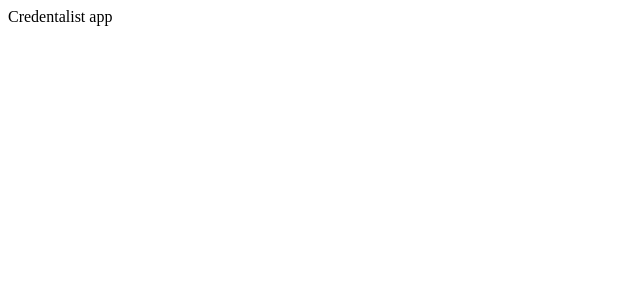
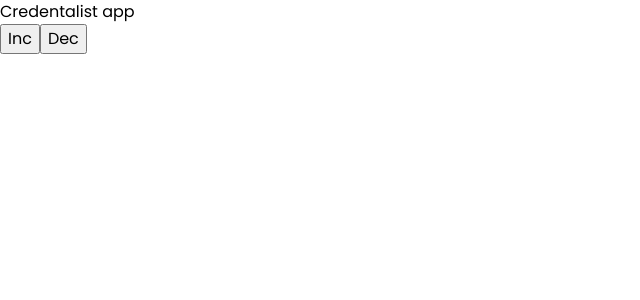
Before and after one commit to naHDop-tech/ui-credentalist, a React app: page / in a window 1280 px wide. Shown: the top 300 px of the page, without its empty margins (0-640 px from the left). Built offline with nearby package versions, Linux system fonts and the light colour scheme.

Commit message:
feat: add redux

```diff
--- a/src/App.tsx
+++ b/src/App.tsx
@@ -1,7 +1,17 @@
-import React from 'react';
+import './styles.css'
+import { useAppSelector, useAppDispatch } from "@root/store";
+
+import { selectCount, increment, decrement } from '@store/counter'
 
 export function App() {
+    const counter = useAppSelector(selectCount)
+    const dispatch = useAppDispatch()
     return (
-        <div>Credentalist app</div>
+        <>
+            <div>Credentalist app</div>
+            <div>{counter.value}</div>
+            <button onClick={() => dispatch(increment)}>Inc</button>
+            <button onClick={() => dispatch(decrement)}>Dec</button>
+        </>
     );
 }
--- a/src/bootstrap.js
+++ b/src/bootstrap.js
@@ -1,9 +1,13 @@
 import ReactDOM from 'react-dom/client';
+import { Provider } from 'react-redux'
 
 import { App } from './App';
+import { store } from '@store/init'
 
 const root = ReactDOM.createRoot(document.querySelector('#root'));
 
 root.render(
-    <App />
+    <Provider store={store}>
+        <App />
+    </Provider>
 );
--- /dev/null
+++ b/src/store/counter/index.ts
@@ -0,0 +1,54 @@
+import { createAction, createSlice, PayloadAction} from '@reduxjs/toolkit'
+import { RootState } from '@store/init'
+
+// Define a type for the slice state
+interface CounterState {
+    value: number
+}
+
+// Define the initial state using that type
+const initialState: CounterState = {
+    value: 0
+}
+
+export const incrementBy = createAction<number>('incrementBy')
+export const decrementBy = createAction<number>('decrementBy')
+
+export const counterSlice = createSlice({
+    name: 'counter',
+    initialState,
+    reducers: {
+        increment: state => {
+            // Redux Toolkit allows us to write "mutating" logic in reducers. It
+            // doesn't actually mutate the state because it uses the Immer library,
+            // which detects changes to a "draft state" and produces a brand new
+            // immutable state based off those changes
+            // @ts-ignore
+            state.value += 1
+        },
+        decrement: state => {
+            // @ts-ignore
+            state.value -= 1
+        },
+        incrementByAmount: (state, action: PayloadAction<number>) => {
+            // @ts-ignore
+            state.value += action.payload
+        }
+    },
+    extraReducers: (builder) => {
+        builder.addCase(incrementBy, (state, action) => {
+            return state + action.payload
+        })
+        builder.addCase(decrementBy, (state, action) => {
+            return state - action.payload
+        })
+    },
+})
+
+export const { increment, decrement, incrementByAmount } = counterSlice.actions
+
+// Other code such as selectors can use the imported `RootState` type
+// @ts-ignore
+export const selectCount = (state: RootState) => state.counter.value
+
+export default counterSlice.reducer
--- /dev/null
+++ b/src/store/index.ts
@@ -0,0 +1 @@
+export * from './init'
--- /dev/null
+++ b/src/store/init.ts
@@ -0,0 +1,20 @@
+import { combineReducers, configureStore } from '@reduxjs/toolkit'
+import { TypedUseSelectorHook, useDispatch, useSelector } from "react-redux";
+
+import counter from '@store/counter'
+
+const reducer = combineReducers({
+    counter
+})
+
+export const store = configureStore({
+    reducer
+})
+
+// Infer the `RootState` and `AppDispatch` types from the store itself
+export type RootState = ReturnType<typeof store.getState>
+// Inferred type: {posts: PostsState, comments: CommentsState, users: UsersState}
+export type AppDispatch = typeof store.dispatch
+// Use throughout your app instead of plain `useDispatch` and `useSelector`
+export const useAppDispatch: () => AppDispatch = useDispatch
+export const useAppSelector: TypedUseSelectorHook<RootState> = useSelector
--- /dev/null
+++ b/src/styles.css
@@ -0,0 +1,89 @@
+@import url('https://fonts.googleapis.com/css2?family=Poppins:wght@200;400;600&display=swap');
+
+/* Box sizing rules */
+*,
+*::before,
+*::after {
+    box-sizing: border-box;
+}
+
+/* Remove default margin */
+body,
+h1,
+h2,
+h3,
+h4,
+p,
+figure,
+blockquote,
+dl,
+dd {
+    margin: 0;
+}
+
+/* Remove list styles on ul, ol elements with a list role, which suggests default styling will be removed */
+ul[role='list'],
+ol[role='list'] {
+    list-style: none;
+}
+
+/* Set core root defaults */
+html:focus-within {
+    scroll-behavior: smooth;
+}
+
+/* Set core body defaults */
+body {
+    min-height: 100vh;
+    text-rendering: optimizeSpeed;
+    line-height: 1.5;
+    background-color: var(--color-background);
+    color: var(--color-text);
+    font-family: 'Poppins', sans-serif;
+}
+
+/* A elements that don't have a class get default styles */
+a:not([class]) {
+    text-decoration-skip-ink: auto;
+}
+
+a {
+    color: var(--color-purple);
+    text-decoration: none;
+}
+
+/* Make images easier to work with */
+img,
+picture {
+    max-width: 100%;
+    display: block;
+}
+
+/* Inherit fonts for inputs and buttons */
+input,
+button,
+textarea,
+select {
+    font: inherit;
+}
+
+textarea:focus,
+input:focus {
+    outline: none;
+}
+
+/* Remove all animations, transitions and smooth scroll for people that prefer not to see them */
+@media (prefers-reduced-motion: reduce) {
+    html:focus-within {
+        scroll-behavior: auto;
+    }
+
+    *,
+    *::before,
+    *::after {
+        animation-duration: 0.01ms !important;
+        animation-iteration-count: 1 !important;
+        transition-duration: 0.01ms !important;
+        scroll-behavior: auto !important;
+    }
+}
```
Also changed, not shown: package.json (+6 -1 lines).
